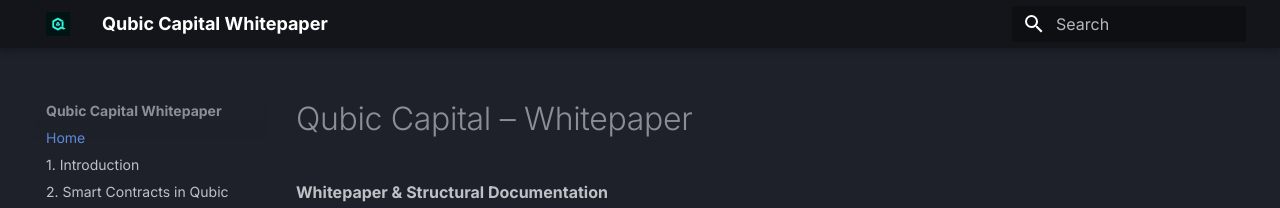
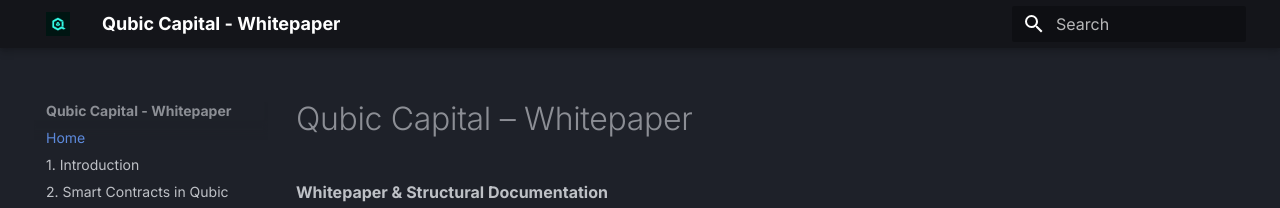
Before and after one commit to HermanToothrot10/qubic-capital-whitepaper, an MkDocs documentation site: the page built from docs/index.md, in a window 1280 px wide. Shown: the top 208 px of the page. Built offline with MkDocs 1.6.1 and Material for MkDocs 9.7.7, drawn with Linux system fonts in a browser that asks for light colours.

```diff
--- a/mkdocs.yml
+++ b/mkdocs.yml
@@ -1,4 +1,4 @@
-site_name: Qubic Capital Whitepaper
+site_name: Qubic Capital - Whitepaper
 site_description: Whitepaper
 
 theme:
```
